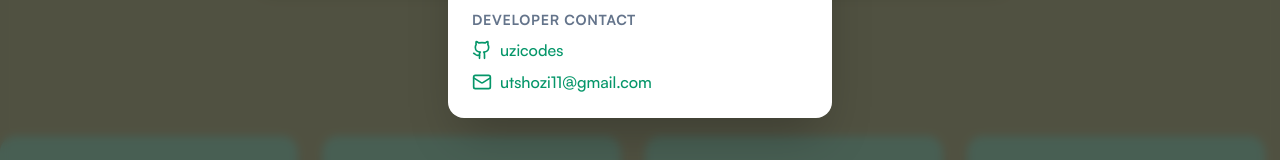
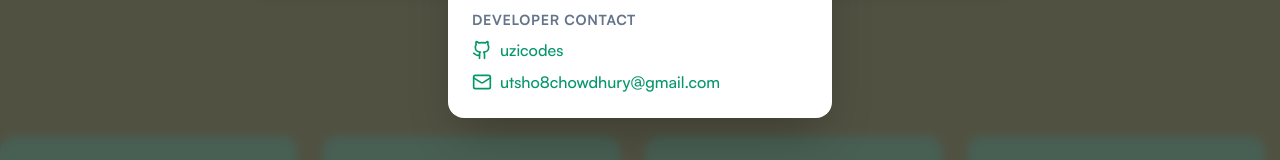
Before and after one commit to uzicodes/Northern-Paribahan, a Next.js app: page / in a window 1280 px wide. Both pictures are taken after a click on the button 1101 px from the left and 45 px from the top of the page. Shown: the part 466-626 px from the top of the page. Built offline with nearby package versions, Linux system fonts and the light colour scheme; no server answers; grey boxes are pictures that could not be loaded.

Commit message:
feat: developers info updated.

```diff
--- a/src/components/NavbarModals.tsx
+++ b/src/components/NavbarModals.tsx
@@ -307,11 +307,11 @@ export function ContactPopup({
                                 uzicodes
                             </a>
                             <a
-                                href="mailto:utshozi11@gmail.com"
+                                href="mailto:utsho8chowdhury@gmail.com"
                                 className="flex items-center gap-2 text-emerald-600 hover:text-emerald-700 font-medium transition-colors group"
                             >
                                 <Mail className="h-5 w-5 group-hover:scale-110 transition-transform" />
-                                utshozi11@gmail.com
+                                utsho8chowdhury@gmail.com
                             </a>
                         </div>
                     </div>
```
